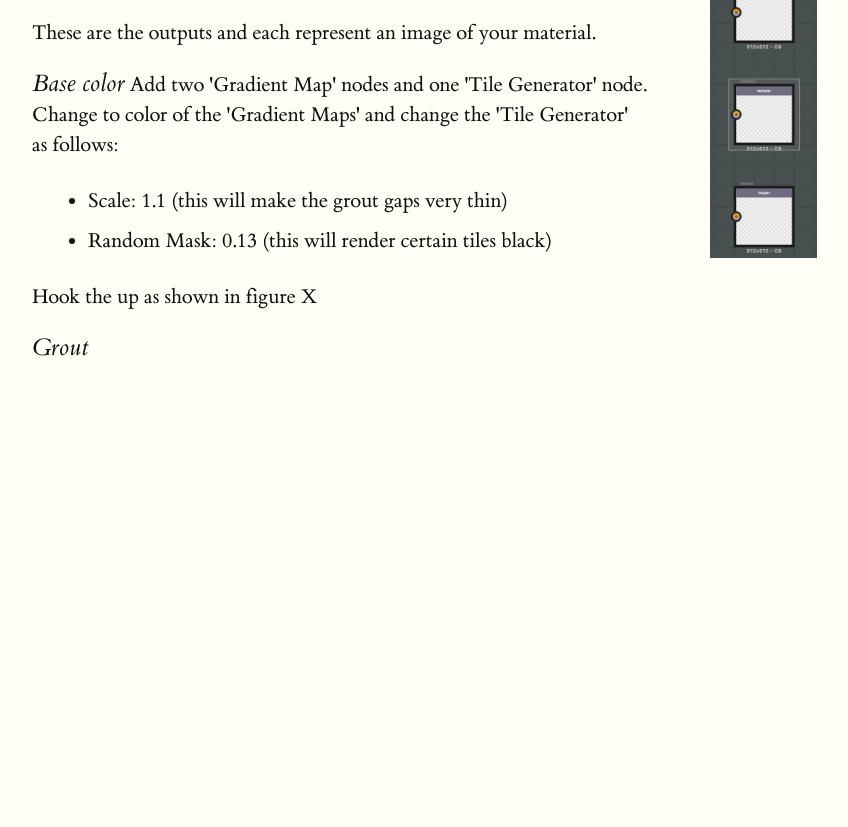
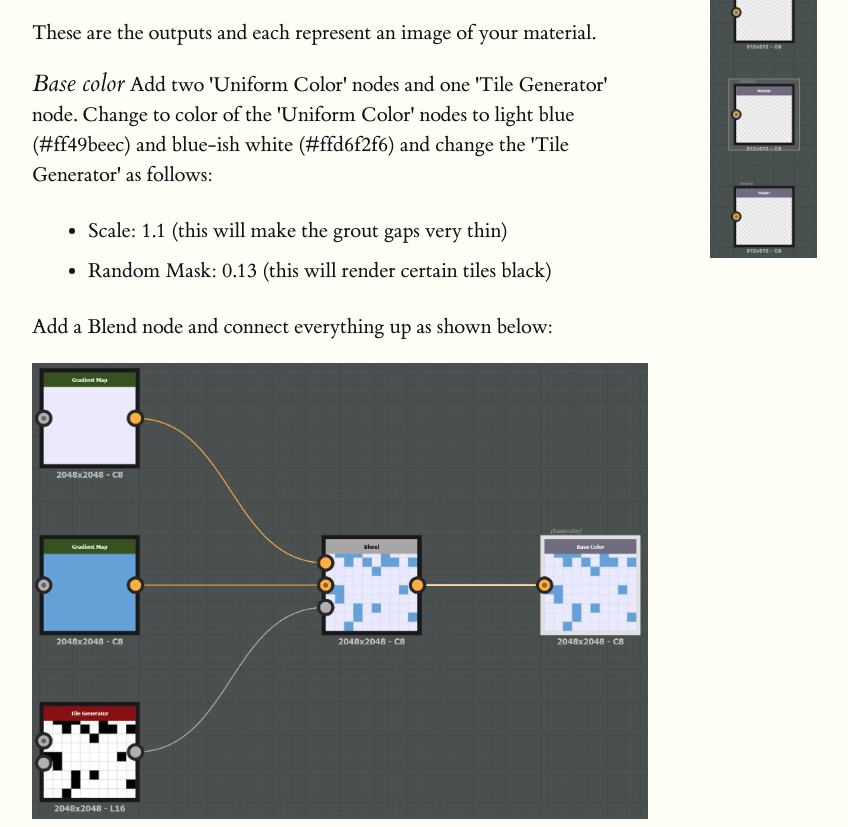
Before and after one commit to cyberroadie/cyberroadie.github.io, a plain HTML site: page substance_tiles.html in a window 1280 px wide. Shown: the part 1067-1894 px from the top of the page, without its empty margins (128-976 px from the left). Before the commit the page ends 1550 px from the top, so only its background shows below. Drawn offline with Linux system fonts and the light colour scheme.

Commit message:
Adding base color tiles

```diff
--- a/substance_tiles.html
+++ b/substance_tiles.html
@@ -40,14 +40,19 @@
         </p>
         <p>
             <span class="newthoughti">Base color</span>
-            Add two 'Gradient Map' nodes and one 'Tile Generator' node. Change to color of the 'Gradient Maps'
-            and change the 'Tile Generator' as follows:
+            Add two 'Uniform Color' nodes and one 'Tile Generator' node. Change to color of the 'Uniform Color' nodes to
+            light blue (#ff49beec) and blue-ish white (#ffd6f2f6) and change the 'Tile Generator' as follows:
             <ul>
                 <li>Scale: 1.1 (this will make the grout gaps very thin)</li>
                 <li>Random Mask: 0.13 (this will render certain tiles black)</li>
             </ul>
         </p>
-        <p>Hook the up as shown in figure X</p>
+        <p>Add a Blend node and connect everything up as shown below:</p>
+        <p>
+            <figure>
+                <img src="img/substance_tiles/substancebasecolor.png" alt="Creating a new Substance" />
+            </figure>
+        </p>
         <p>
             <span class="newthoughti">Grout</span>
 
```
Also changed, not shown: img/substance_tiles/substancebasecolor.png (added).
